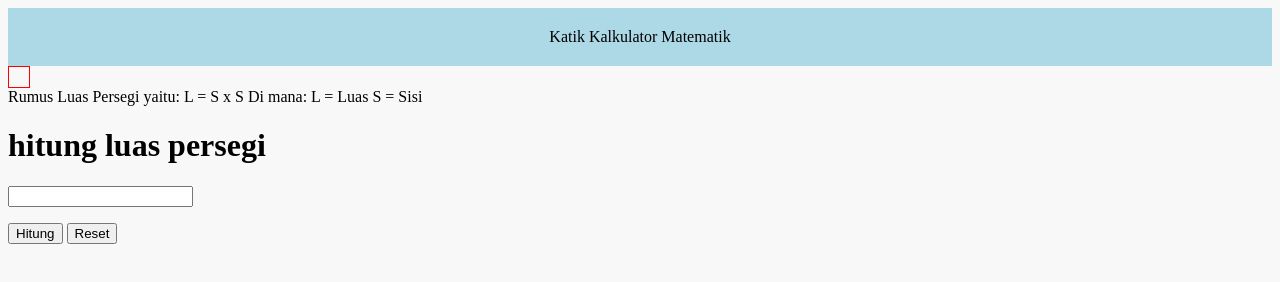
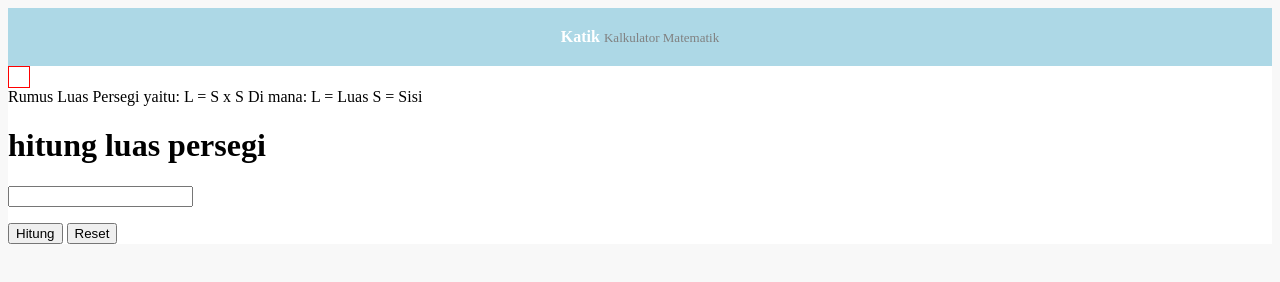
Before and after one commit to revou-fundamental-course/15-may-23-Nicholas-Github-desk, a plain HTML site: page index.html in a window 1280 px wide. Drawn offline with Linux system fonts and the light colour scheme.

Commit message:
Update style.css

```diff
--- a/CSS/style.css
+++ b/CSS/style.css
@@ -8,6 +8,19 @@ header {
     padding: 20px 20px;
 }
 
+.title {
+    font-weight: bold;
+    color: white;
+}
+
+.subtitle {
+    color: gray;
+    font-size:small;
+}
+
+.card {
+    background: white
+}
 
 .example-square {
     border: 1px solid red;
```
